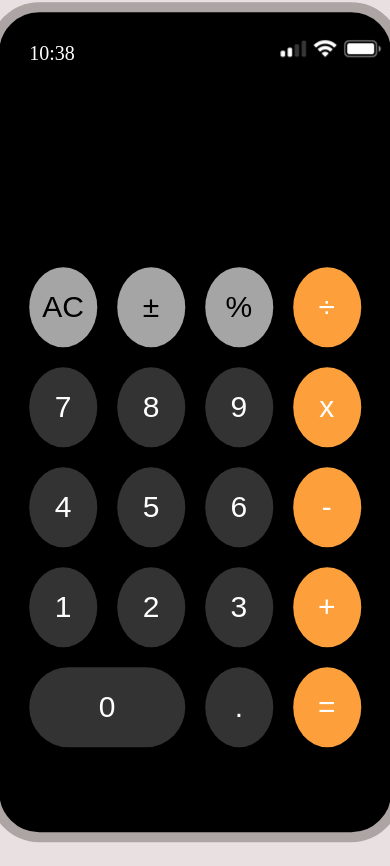
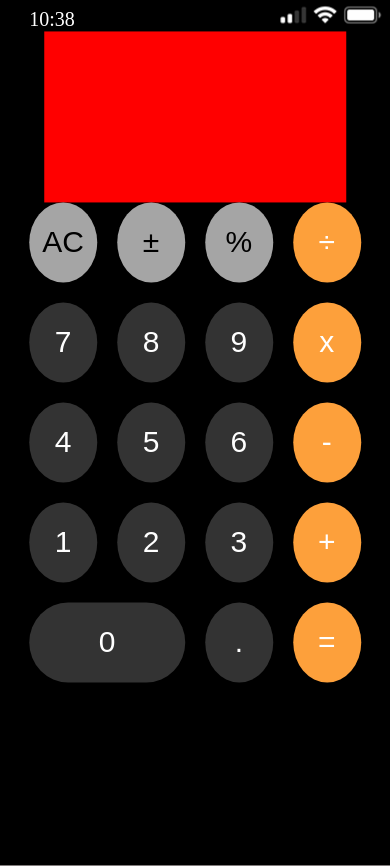
Before and after one commit to maheshsangeet/calculator, a React (Create React App) app: page / in a window 390 px wide. Before the commit the page ends 844 px from the top, so only its background shows below. Built offline with nearby package versions, Linux system fonts and the light colour scheme.

Commit message:
mobile design

```diff
--- a/src/App.css
+++ b/src/App.css
@@ -29,6 +29,8 @@ input[type='text'] {
     font-size: 50px;
     font-weight: 900;
     letter-spacing: 2px;
+    outline: none;
+
 }
 #zero {
     grid-column: 1/3;
@@ -72,13 +74,13 @@ button:hover {
 @media (max-width:600px) {
     .container {
         width: 85%;
-        height: 90vh;
-        border: 10px solid rgb(173, 164, 164);
+        height: 98vh;
+        border: 0;
         background-color: black;
-        border-radius: 50px;
+        border-radius: 0;
     }
     input[type='text'] {
-        height: 200px;
+        height: 20vh;
         width: 90%;
         background-color: black;
         border: 0;
@@ -87,5 +89,7 @@ button:hover {
         font-size: 50px;
         font-weight: 900;
         letter-spacing: 2px;
+        background-color: red;
     }
+
   }
```
